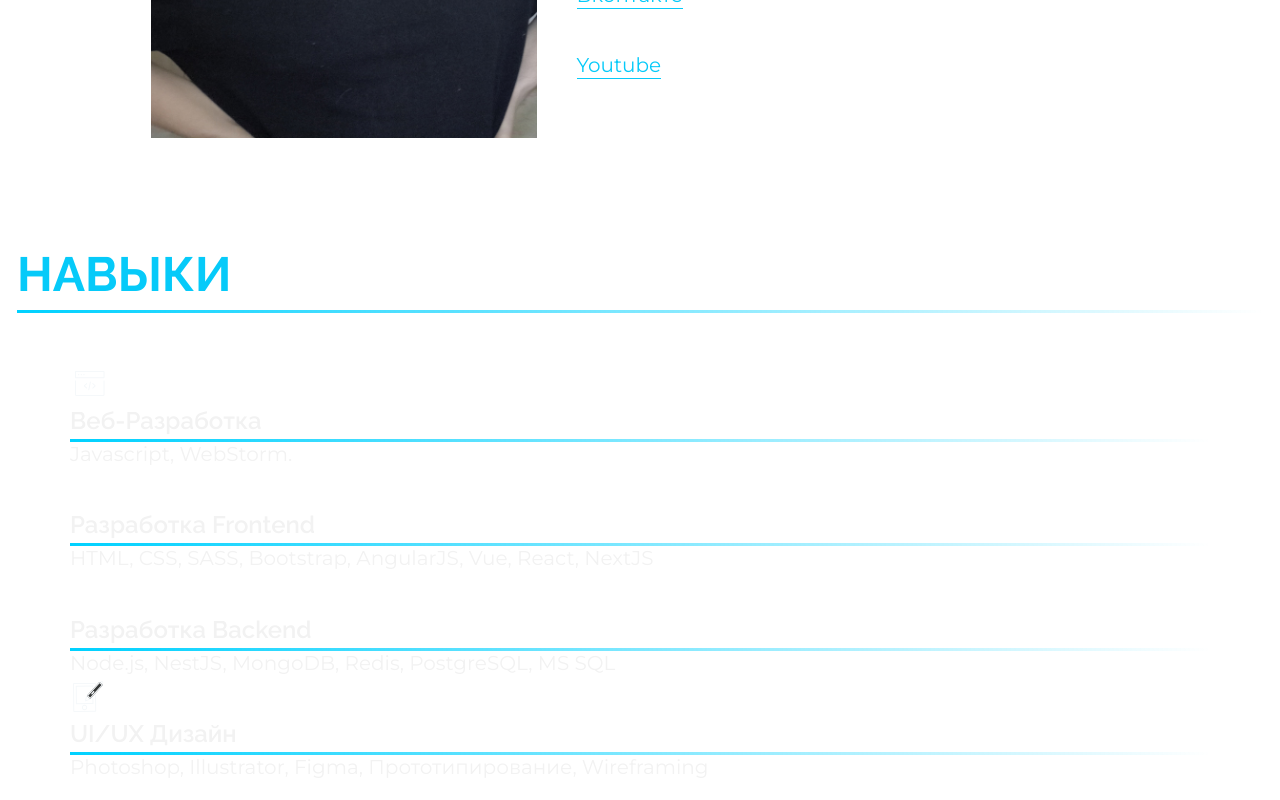
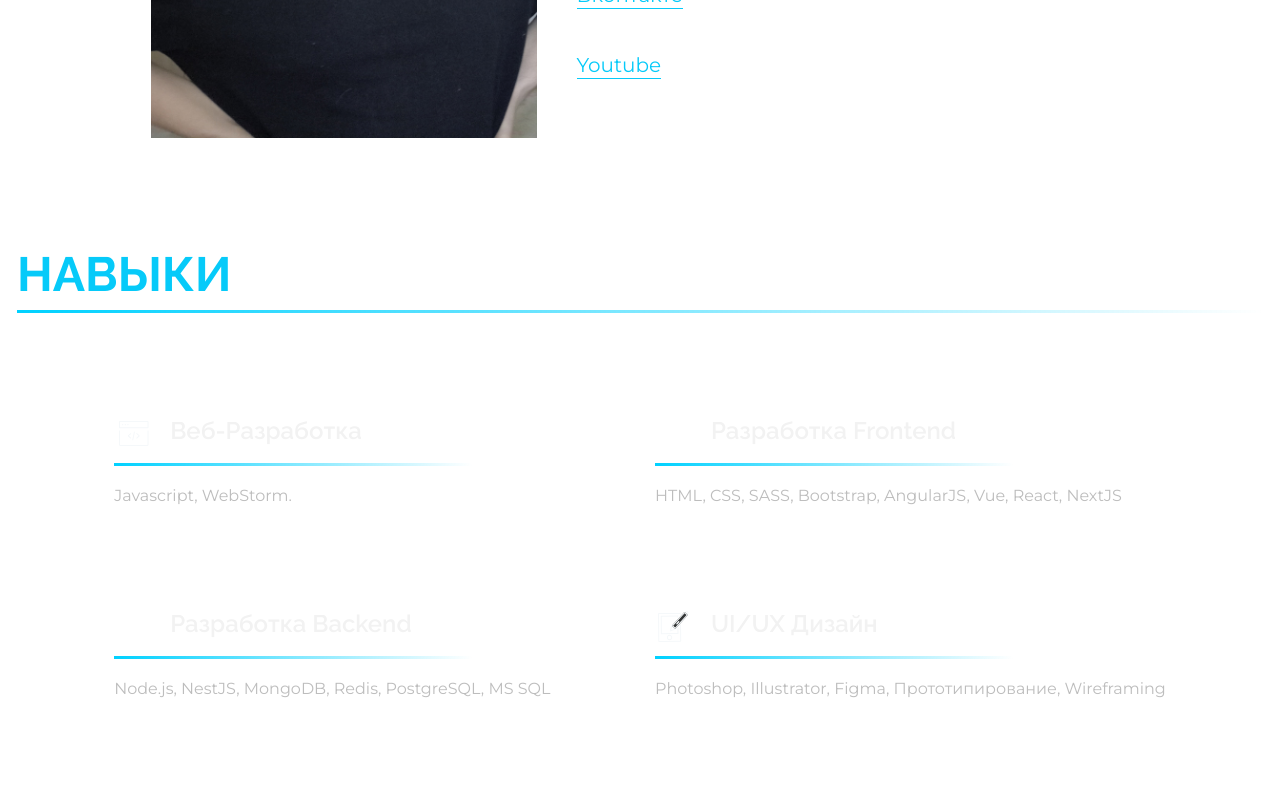
Before and after one commit to ZeiZel/next-portfolio, a Next.js app: page / in a window 1280 px wide. Shown: the part 1452-2252 px from the top of the page. Built offline with nearby package versions, Linux system fonts and the light colour scheme.

Commit message:
skills complete

```diff
--- a/components/About/About.module.scss
+++ b/components/About/About.module.scss
@@ -3,6 +3,10 @@
 
 .about {
 	margin-bottom: 100px;
+
+	@include media($media-phone) {
+		margin-bottom: 50px;
+	}
 
 	&__title {
 		margin-bottom: 100px;
@@ -29,6 +33,10 @@
 
 	&__name {
 		margin-bottom: 16px;
+
+		@include media($media-phone) {
+			font-size: 36px;
+		}
 	}
 
 	&__divider {
@@ -38,5 +46,9 @@
 	&__description {
 		max-width: 553px;
 		margin-bottom: 56px;
+
+		@include media($media-phone) {
+			font-size: 20px;
+		}
 	}
 }
--- a/components/Person/Person.module.scss
+++ b/components/Person/Person.module.scss
@@ -24,7 +24,7 @@
 
 	@include media($media-phone) {
 		padding-top: 110px;
-		height: 50vh;
+		height: 60vh;
 	}
 
 	@include media($media-small) {
--- a/components/Skills/Skills.module.scss
+++ b/components/Skills/Skills.module.scss
@@ -0,0 +1,13 @@
+.skills {
+	padding-bottom: 100px;
+
+	&__title {
+		margin-bottom: 100px;
+	}
+
+	&__block {
+		display: flex;
+		align-items: center;
+		justify-content: center;
+	}
+}
--- a/components/Skills/Skills.tsx
+++ b/components/Skills/Skills.tsx
@@ -8,7 +8,7 @@ export const Skills = () => {
 	return (
 		<section id={'skills'} className={styles.skills}>
 			<div className='container'>
-				<MainTitle>Навыки</MainTitle>
+				<MainTitle className={styles.skills__title}>Навыки</MainTitle>
 				<div className='sub-container'>
 					<div className={styles.skills__block}>
 						<SkillsList skills={skillsList} />
--- a/components/shared/SkillsList/SkillsList.module.scss
+++ b/components/shared/SkillsList/SkillsList.module.scss
@@ -0,0 +1,45 @@
+@import "styles/vars";
+@import "styles/mixins";
+
+.skills {
+	display: grid;
+	grid-template-columns: 1fr 1fr;
+	align-items: center;
+	justify-content: center;
+	gap: 100px 30px;
+
+	@include media($media-phone) {
+		grid-template-columns: 1fr;
+	}
+
+	&__item {}
+
+	&__block {
+		width: 70%;
+	}
+
+	&__title {
+		display: flex;
+		flex-direction: row;
+
+		margin-bottom: 10px;
+
+		&-text {}
+	}
+
+	&__description {
+		color: $muted;
+	}
+
+	&__img {
+		display: inline-block;
+
+		margin-right: 16px;
+	}
+
+	&__divider {
+		width: 100%;
+
+		margin-bottom: 20px;
+	}
+}
--- a/components/shared/SkillsList/SkillsList.tsx
+++ b/components/shared/SkillsList/SkillsList.tsx
@@ -9,10 +9,24 @@ export const SkillsList = ({ skills }: ISkillItemProps) => (
 	<div className={styles.skills}>
 		{skills.map((skill: ISkillItem) => (
 			<div key={skill.id} className={styles.skills__item}>
-				<Image src={skill.img} alt={skill.name} width={40} height={40} />
-				<HTag tag={'h4'}>{skill.name}</HTag>
-				<Divider />
-				<Paragraph>{skill.description}</Paragraph>
+				<div className={styles.skills__block}>
+					<span className={styles.skills__title}>
+						<Image
+							className={styles.skills__img}
+							src={skill.img}
+							alt={skill.name}
+							width={40}
+							height={40}
+						/>
+						<HTag className={styles['skills__title-text']} tag={'h4'}>
+							{skill.name}
+						</HTag>
+					</span>
+					<Divider className={styles.skills__divider} />
+				</div>
+				<Paragraph className={styles.skills__description} size={'s'}>
+					{skill.description}
+				</Paragraph>
 			</div>
 		))}
 	</div>
--- a/styles/_vars.scss
+++ b/styles/_vars.scss
@@ -16,6 +16,7 @@ $fw-medium: 400;
 
 $primary: #06CAF9;
 $gray: #F2F2F2;
+$muted: #BDBDBD;
 $gradient: radial-gradient(100% 2000.84% at 100% -31.65%, #00C9FC 0%, #1A46EF 56.36%);
 $gradient-hover: radial-gradient(100% 2000.84% at 100% -31.65%, #08A6CE 0%, #6352B1 43.75%, #8B0EB7 68.75%);
 $gradient-title: linear-gradient(79deg, #00D1FF 0%, rgba(255, 34, 141, 0.00) 100%);
```
